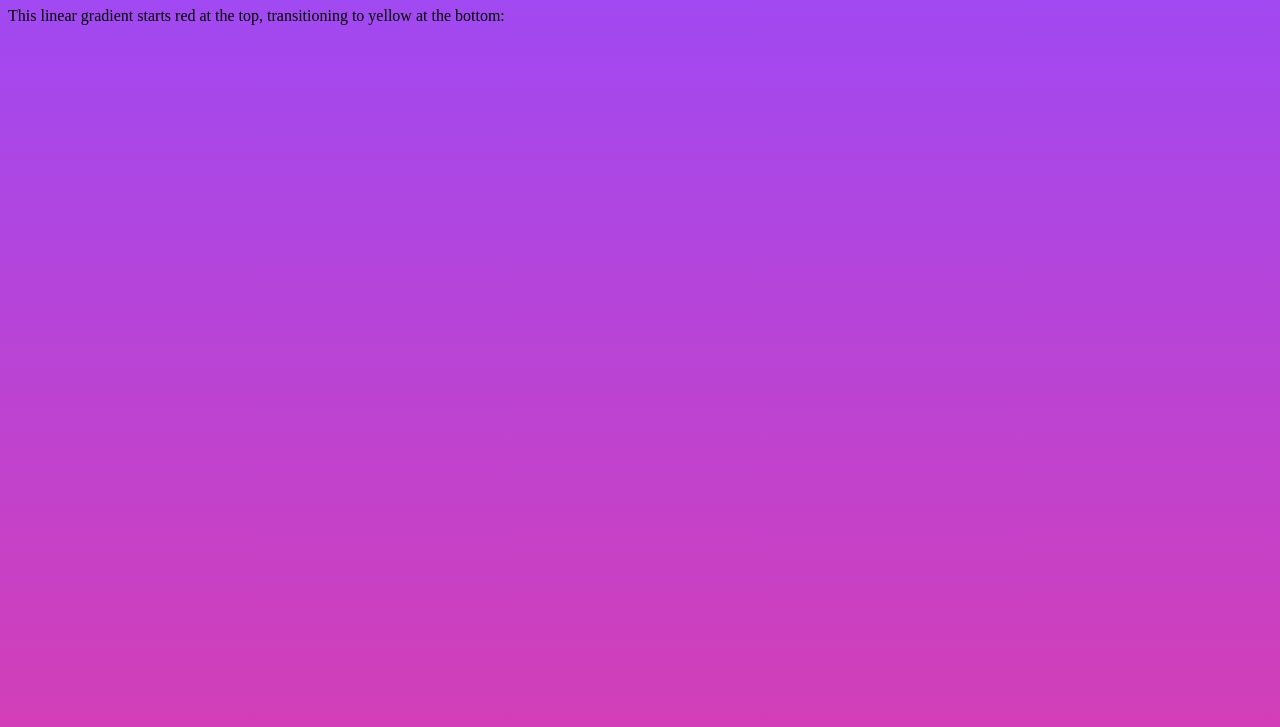
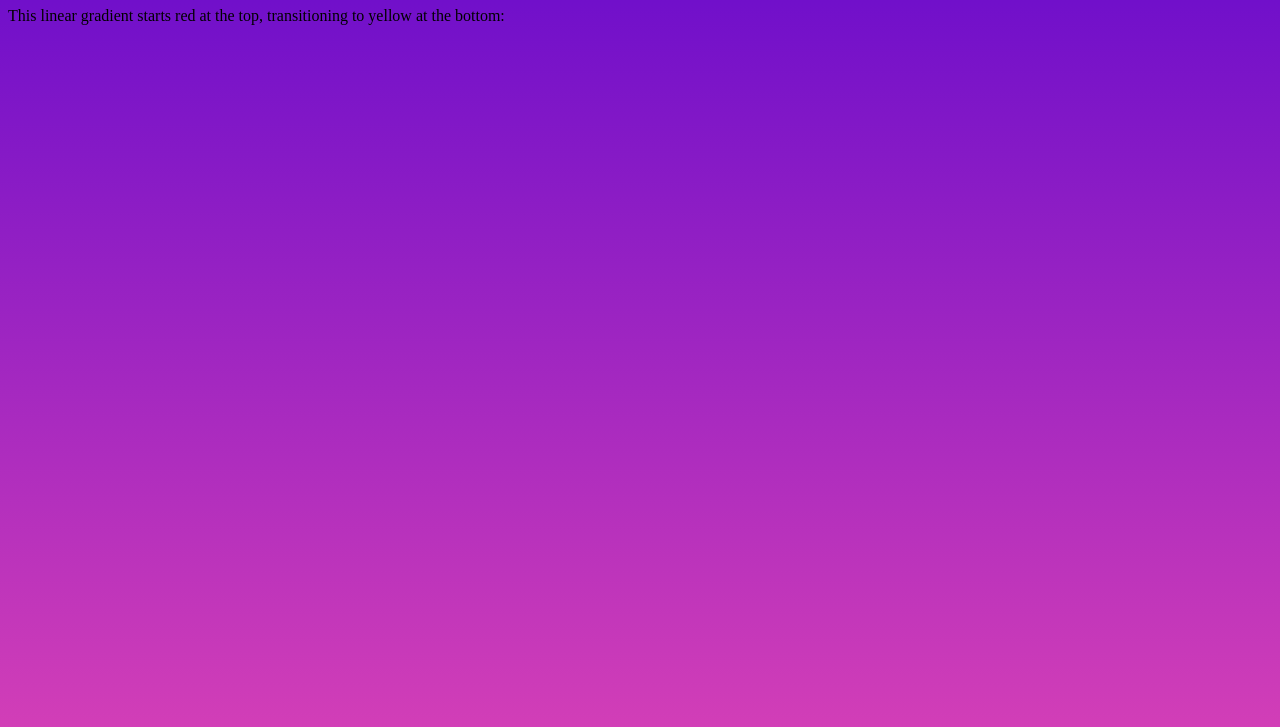
Before and after one commit to andressbarajas/SimpleLinktrClone, a plain HTML site: page index.html in a window 1280 px wide. Shown: the part 73-800 px from the top of the page. Drawn offline with Linux system fonts and the light colour scheme.

Commit message:
Changed colors

```diff
--- a/CSS/styles.css
+++ b/CSS/styles.css
@@ -1,8 +1,8 @@
 
 /*  Background Gradient */
 html {
-    background: #9c4af8; /* fallback color */
-    background: linear-gradient( to bottom, #9c4af8, #d23eb7);
+    background: #670bcc; /* fallback color */
+    background: linear-gradient( to bottom, #670bcc, #d23eb7);
     background-repeat: no-repeat;
     background-size: cover;
     width: 100%;
```
